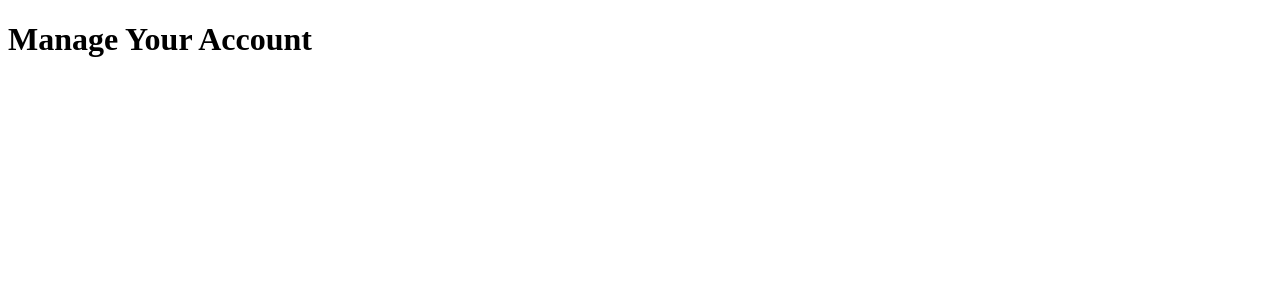
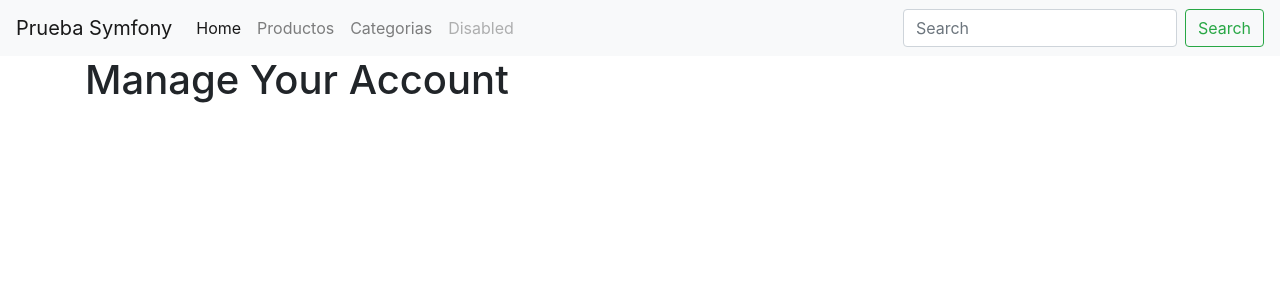
Before and after one commit to juansleonc/catalog, a Symfony app: template templates/account/index.html.twig in a window 1280 px wide. Shown: the top 300 px of the page. Run offline with Twig, Linux system fonts and the light colour scheme; the template is opened without the code that fills it, so the values that code supplies are empty; some libraries are stand-ins or nearby versions.

Commit message:
Add bootstrap
Remove controller Account and config bootstrap in app

```diff
--- a/templates/base.html.twig
+++ b/templates/base.html.twig
@@ -3,10 +3,54 @@
     <head>
         <meta charset="UTF-8">
         <title>{% block title %}Welcome!{% endblock %}</title>
+        <link rel="stylesheet" href="https://stackpath.bootstrapcdn.com/bootstrap/4.3.1/css/bootstrap.min.css" integrity="sha384-ggOyR0iXCbMQv3Xipma34MD+dH/1fQ784/j6cY/iJTQUOhcWr7x9JvoRxT2MZw1T" crossorigin="anonymous">
         {% block stylesheets %}{% endblock %}
     </head>
     <body>
-        {% block body %}{% endblock %}
+        <nav class="navbar navbar-expand-lg navbar-light bg-light">
+            <a class="navbar-brand" href="{{ path('home') }}">Prueba Symfony</a>
+            <button class="navbar-toggler" type="button" data-toggle="collapse" data-target="#navbarSupportedContent" aria-controls="navbarSupportedContent" aria-expanded="false" aria-label="Toggle navigation">
+                <span class="navbar-toggler-icon"></span>
+            </button>
+
+            <div class="collapse navbar-collapse" id="navbarSupportedContent">
+                <ul class="navbar-nav mr-auto">
+                    <li class="nav-item active">
+                        <a class="nav-link" href="{{ path('home') }}">Home <span class="sr-only">(current)</span></a>
+                    </li>
+                    <li class="nav-item">
+                        <a class="nav-link" href="{{ path('product_index') }}">Productos</a>
+                    </li>
+                    <li class="nav-item">
+                        <a class="nav-link" href="{{ path('category_index') }}">Categorias</a>
+                    </li>
+                    <!--<li class="nav-item dropdown">
+                        <a class="nav-link dropdown-toggle" href="#" id="navbarDropdown" role="button" data-toggle="dropdown" aria-haspopup="true" aria-expanded="false">
+                            Dropdown
+                        </a>
+                        <div class="dropdown-menu" aria-labelledby="navbarDropdown">
+                            <a class="dropdown-item" href="#">Action</a>
+                            <a class="dropdown-item" href="#">Another action</a>
+                            <div class="dropdown-divider"></div>
+                            <a class="dropdown-item" href="#">Something else here</a>
+                        </div>
+                    </li>-->
+                    <li class="nav-item">
+                        <a class="nav-link disabled" href="#" tabindex="-1" aria-disabled="true">Disabled</a>
+                    </li>
+                </ul>
+                <form class="form-inline my-2 my-lg-0">
+                    <input class="form-control mr-sm-2" type="search" placeholder="Search" aria-label="Search">
+                    <button class="btn btn-outline-success my-2 my-sm-0" type="submit">Search</button>
+                </form>
+            </div>
+        </nav>
+        <div class="container">
+            {% block body %}{% endblock %}
+        </div>
+        <script src="https://code.jquery.com/jquery-3.4.1.min.js" integrity="sha256-CSXorXvZcTkaix6Yvo6HppcZGetbYMGWSFlBw8HfCJo=" crossorigin="anonymous"></script>
+        <script src="https://cdnjs.cloudflare.com/ajax/libs/popper.js/1.14.7/umd/popper.min.js" integrity="sha384-UO2eT0CpHqdSJQ6hJty5KVphtPhzWj9WO1clHTMGa3JDZwrnQq4sF86dIHNDz0W1" crossorigin="anonymous"></script>
+        <script src="https://stackpath.bootstrapcdn.com/bootstrap/4.3.1/js/bootstrap.min.js" integrity="sha384-JjSmVgyd0p3pXB1rRibZUAYoIIy6OrQ6VrjIEaFf/nJGzIxFDsf4x0xIM+B07jRM" crossorigin="anonymous"></script>
         {% block javascripts %}{% endblock %}
     </body>
 </html>
```
Also changed, not shown: src/Controller/AccountController.php (deleted, +0 -19 lines), src/Controller/MainController.php (+0 -9 lines), templates/main/index.html.twig (+2 -15 lines), templates/main/custom.html.twig (deleted), 1 other file.
